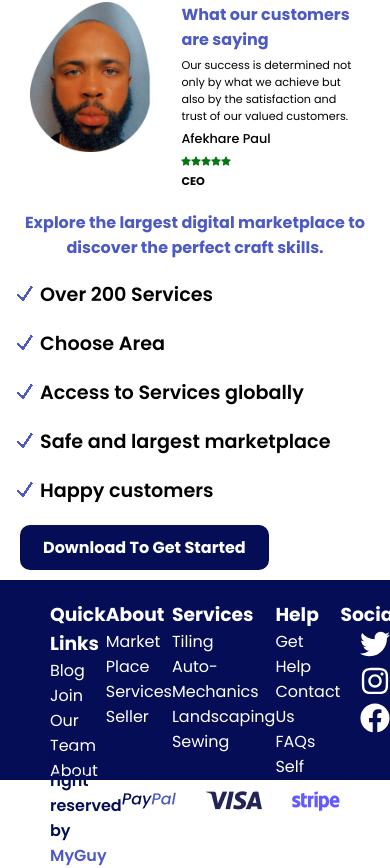
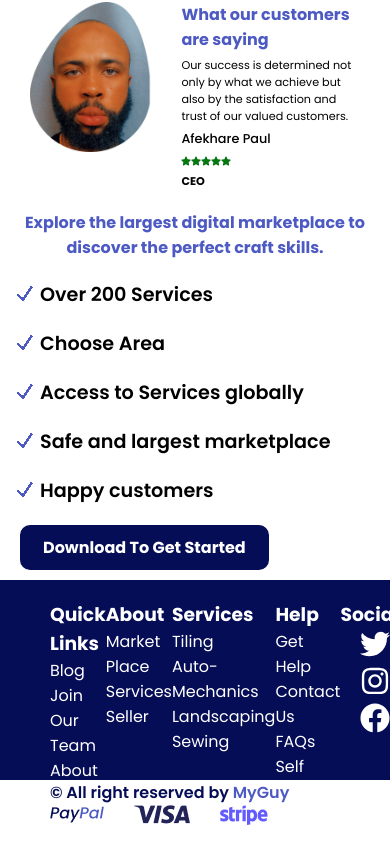
Before and after one commit to Smart-duke/my-guy, a React (Create React App) app: page / in a window 390 px wide. Shown: the part 1367-2235 px from the top of the page. After the commit the page ends 2200 px from the top, so only its background shows below. Built offline with nearby package versions, Linux system fonts and the light colour scheme.

Commit message:
Testing responsiveness 3

```diff
--- a/src/components/Footer.css
+++ b/src/components/Footer.css
@@ -54,3 +54,11 @@
     gap: 30px;
 
 }
+
+@media  screen and (max-width:740px) {
+  .footer-bottom{
+    flex-direction: column;
+    align-items: flex-start;
+  }
+
+}
```
